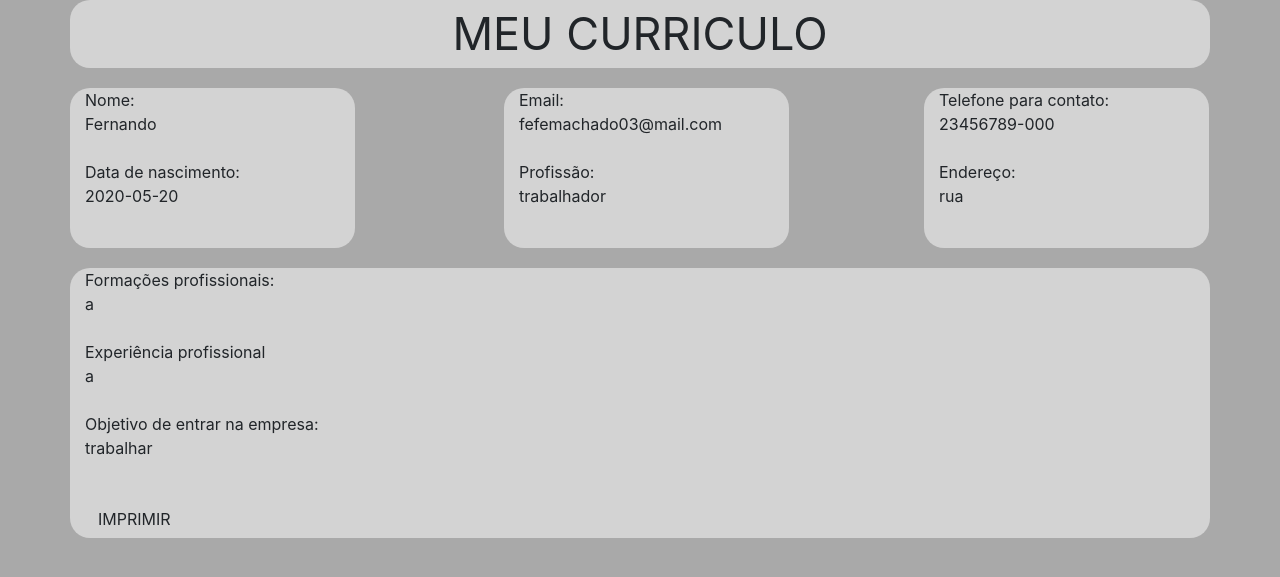
After one commit to Fernanch-03/Trabalho-formulario-ds, a PHP site: page /Formulario.html in a window 1280 px wide. The commit adds this page. Shown: the top 577 px of the page. Run offline with PHP 8.4, Linux system fonts and the light colour scheme.

Commit message:
Excluir aruumado e design atualizado

```diff
--- /dev/null
+++ b/Formulario.html
@@ -0,0 +1,72 @@
+<!DOCTYPE html>
+				<html>
+				<head>
+					<meta charset="utf-8">
+					<link href="bootstrap/css/bootstrap.min.css" rel="stylesheet">
+					<script src="boostrap/js/bootstrap.js" lang="text/javascript"></script>
+					<title>Meu curriculo:</title>
+				</head>
+				<body>
+					<div class="container">
+						<div class="row">
+							<div class="col-12" style="text-align: center; font-size: 45px;">
+								MEU CURRICULO
+							</div>
+							<div class="col-3" id="a">
+								Nome:<p>
+								Fernando<br><br>
+								Data de nascimento:<br>
+								2020-05-20<br><br>
+							</div>
+							<div class="col-3" id="c">
+								Email:<p>
+								fefemachado03@mail.com<br><br>
+								Profissão:<br>
+								trabalhador<br><br>
+							</div>
+							<div class="col-3" id="b">
+								Telefone para contato:<p>
+								23456789-000<br><br>
+								Endereço:<br>
+								rua<br><br>
+							</div>
+							<div class="col-12" >
+								Formações profissionais:<p>
+								a<br><br>
+
+								Experiência profissional<br>
+								a<br><br>
+
+								Objetivo de entrar na empresa:<br>
+								trabalhar<br><br>
+								<form>
+									<input type="button" value="IMPRIMIR" onClick="window.print()" class="btn" style="margin-right: 10px;"/>
+								</form>
+							</div>
+						</div>
+					</div>
+					<style type="text/css">
+						body{
+							background-color: #a9a9a9;
+						}
+						.col-3,.col-12{
+							background-color: #d3d3d3;
+							border-radius: 20px;
+							margin-bottom: 20px;
+
+						}
+						#a{
+							margin-right: 94px;
+						}
+						#b{
+							margin-left: 60px;
+						}
+						#c{
+							margin-right: 75px;
+							margin-left: 55px;
+
+						}
+
+					</style>
+				</body>
+				</html>
--- a/listar.php
+++ b/listar.php
@@ -37,7 +37,7 @@ include('conexao.php');
       <td>'.$pessoa['faculdades'].'</td>
       <td>'.$pessoa['experiencias'].'</td>
       <td>
-      	<a href="excluir.php?id ='.$pessoa['id'].'">Excluir</a>
+      	<a href="excluir.php?id='.$pessoa['id'].'">Excluir</a>
       </td>
      </tr> ';
 
```
Also changed, not shown: index.php (+5 -3 lines), style.css (added, +21 -0 lines).
